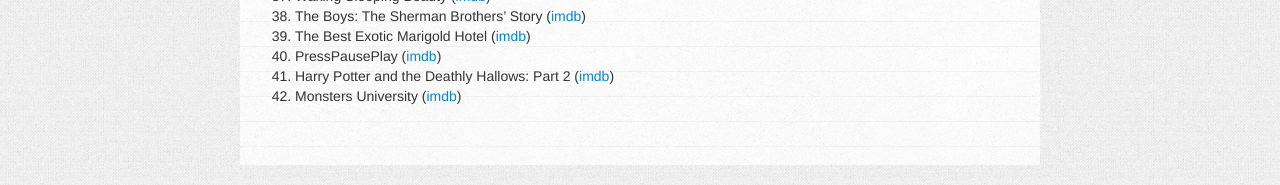
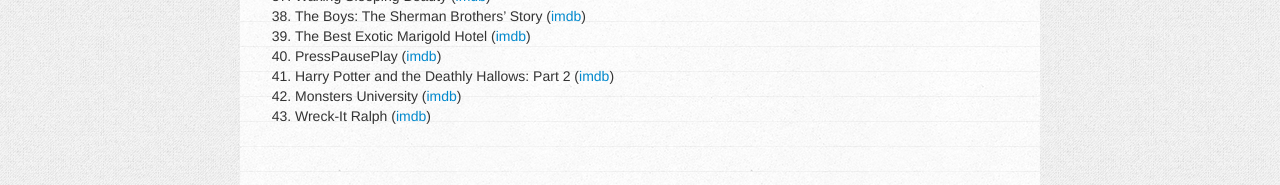
Before and after one commit to charlottepierce/charlottepierce.github.com, a Jekyll site: the page built from _posts/2013-01-01-50-50-Challenge-2013.markdown, in a window 1280 px wide. Shown: the part 1662-1847 px from the top of the page. Built offline with Jekyll 4.4.1, drawn with Linux system fonts in a browser that asks for light colours.

Commit message:
Updated 50/50 challenge list.

```diff
--- a/_posts/2013-01-01-50-50-Challenge-2013.markdown
+++ b/_posts/2013-01-01-50-50-Challenge-2013.markdown
@@ -78,3 +78,4 @@
 40. PressPausePlay ([imdb](http://www.imdb.com/title/tt1737674/))
 41. Harry Potter and the Deathly Hallows: Part 2 ([imdb](http://www.imdb.com/title/tt1201607/))
 42. Monsters University ([imdb](http://www.imdb.com/title/tt1453405/))
+43. Wreck-It Ralph ([imdb](http://www.imdb.com/title/tt1772341/))
```
